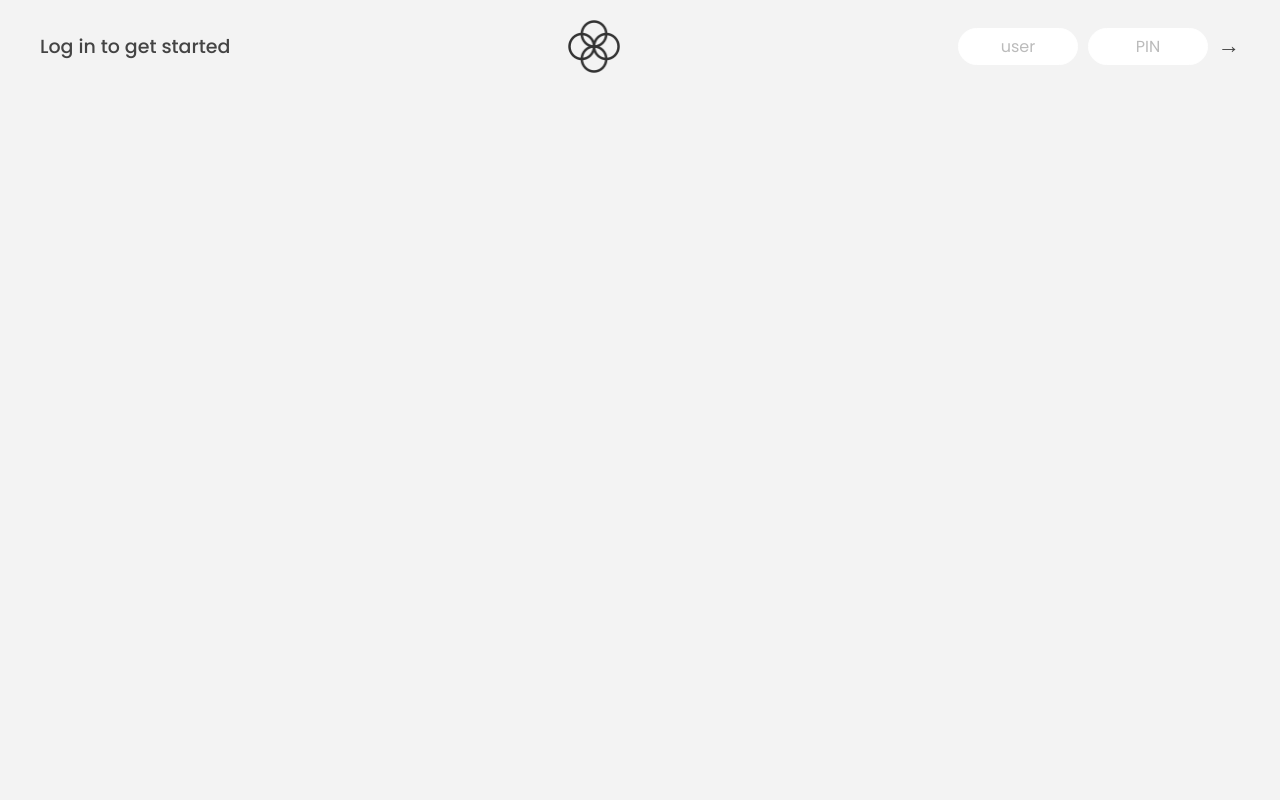
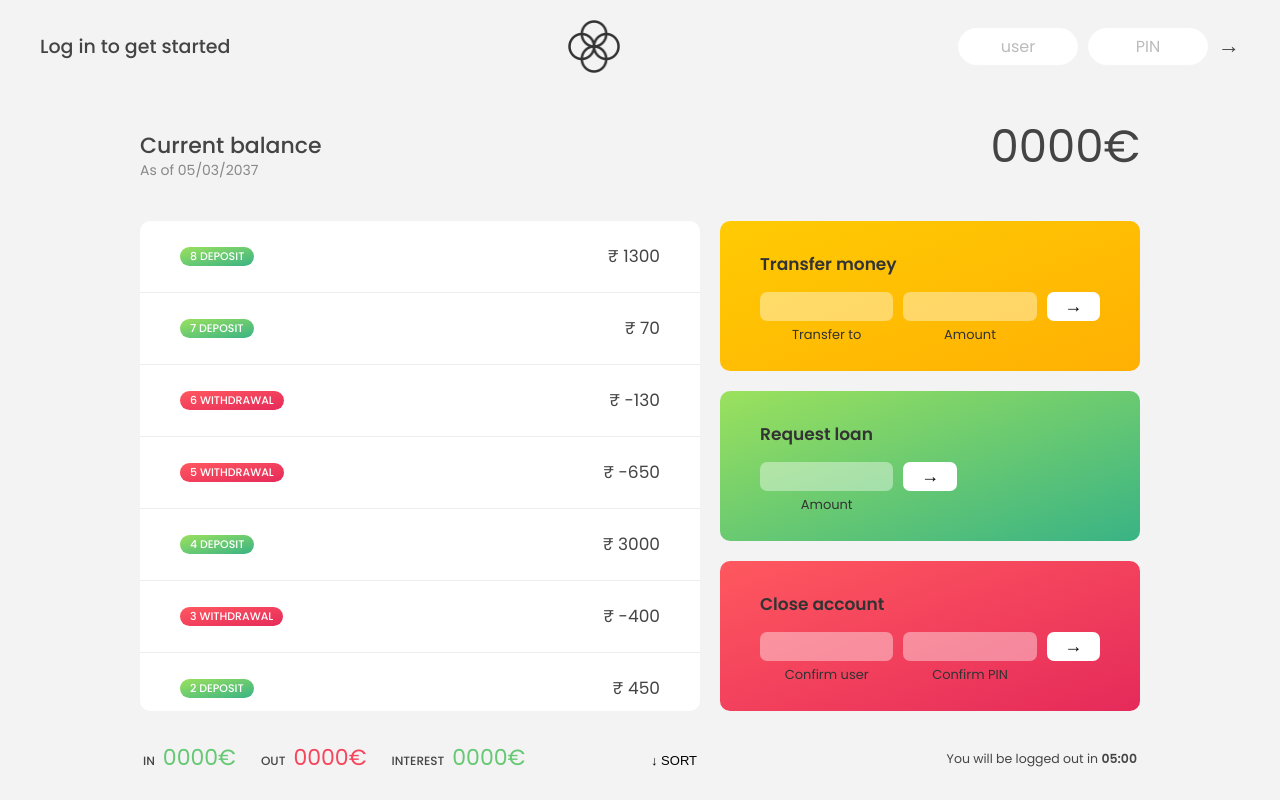
Before and after one commit to advide2001/bankist-app, a website built with Vite: page index.html in a window 1280 px wide. Built offline with nearby package versions, Linux system fonts and the light colour scheme.

Commit message:
Added fucntion to display transactions

```diff
--- a/index.html
+++ b/index.html
@@ -48,20 +48,7 @@
       </div>
 
       <!-- MOVEMENTS -->
-      <div class="movements">
-        <div class="movements__row">
-          <div class="movements__type movements__type--deposit">2 deposit</div>
-          <div class="movements__date">3 days ago</div>
-          <div class="movements__value">4 000€</div>
-        </div>
-        <div class="movements__row">
-          <div class="movements__type movements__type--withdrawal">
-            1 withdrawal
-          </div>
-          <div class="movements__date">24/01/2037</div>
-          <div class="movements__value">-378€</div>
-        </div>
-      </div>
+      <div class="movements"></div>
 
       <!-- SUMMARY -->
       <div class="summary">
--- a/script.js
+++ b/script.js
@@ -61,16 +61,19 @@ const inputLoanAmount = document.querySelector('.form__input--loan-amount');
 const inputCloseUsername = document.querySelector('.form__input--user');
 const inputClosePin = document.querySelector('.form__input--pin');
 
-/////////////////////////////////////////////////
-/////////////////////////////////////////////////
-// LECTURES
+const displayMovements = function (movements) {
+  movements.forEach(function (movement, index) {
+    const transactionType = movement > 0 ? 'deposit' : 'withdrawal';
 
-const currencies = new Map([
-  ['USD', 'United States dollar'],
-  ['EUR', 'Euro'],
-  ['GBP', 'Pound sterling'],
-]);
+    const transactionDisplayRow = `
+    <div class="movements__row">
+      <div class="movements__type movements__type--${transactionType}">
+      ${index + 1} ${transactionType}
+      </div>
+      <div class="movements__value"> &#8377 ${movement}</div>
+    </div>`;
 
-const movements = [200, 450, -400, 3000, -650, -130, 70, 1300];
-
-/////////////////////////////////////////////////
+    containerMovements.insertAdjacentHTML('afterbegin', transactionDisplayRow);
+  });
+};
+displayMovements(account1.movements);
--- a/style.css
+++ b/style.css
@@ -16,7 +16,7 @@ html {
 }
 
 body {
-  font-family: "Poppins", sans-serif;
+  font-family: 'Poppins', sans-serif;
   color: #444;
   background-color: #f3f3f3;
   height: 100vh;
@@ -94,7 +94,7 @@ nav {
   gap: 2rem;
 
   /* NOTE This creates the fade in/out anumation */
-  opacity: 0;
+  opacity: 1;
   transition: all 1s;
 }
 
```
